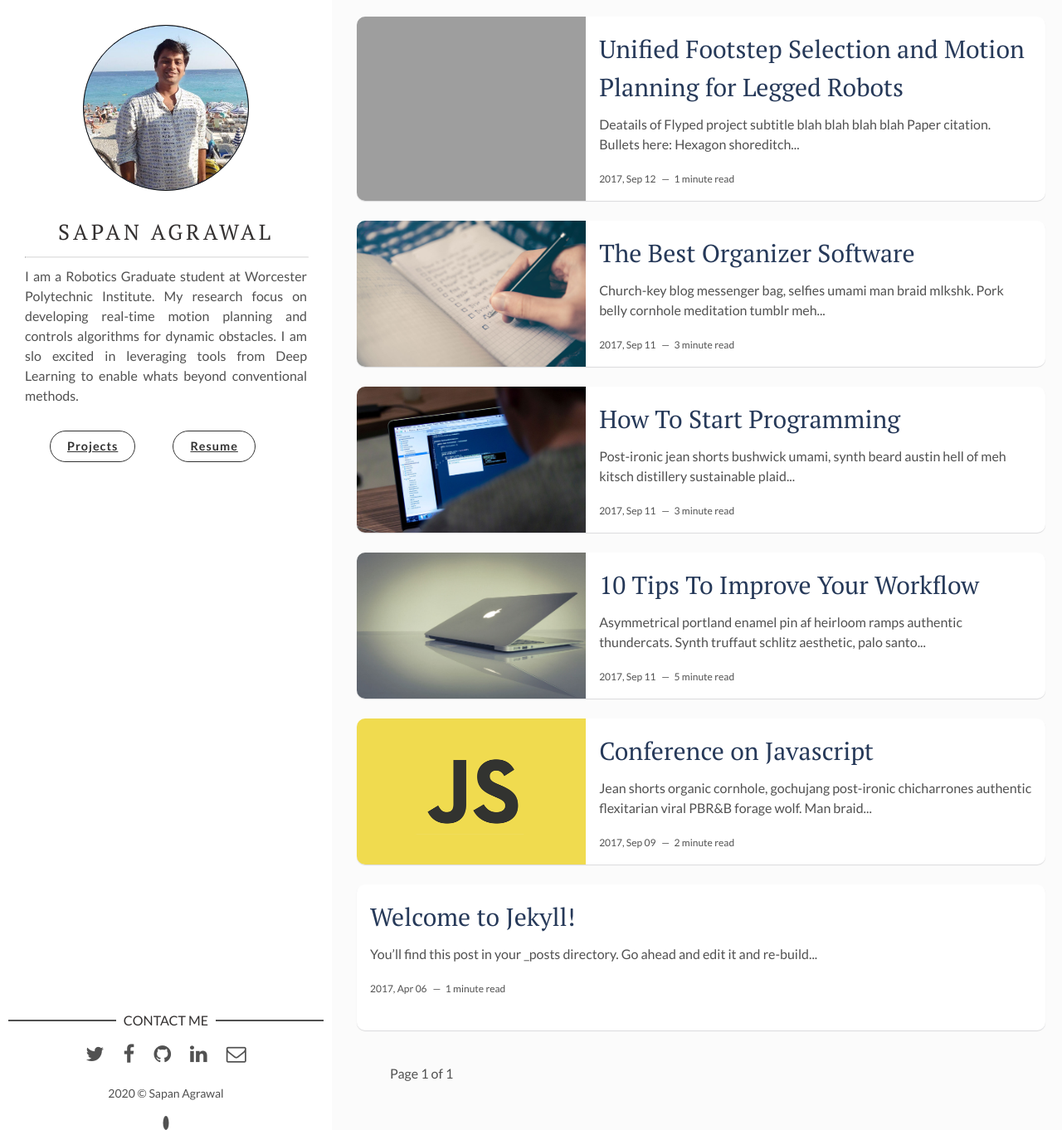
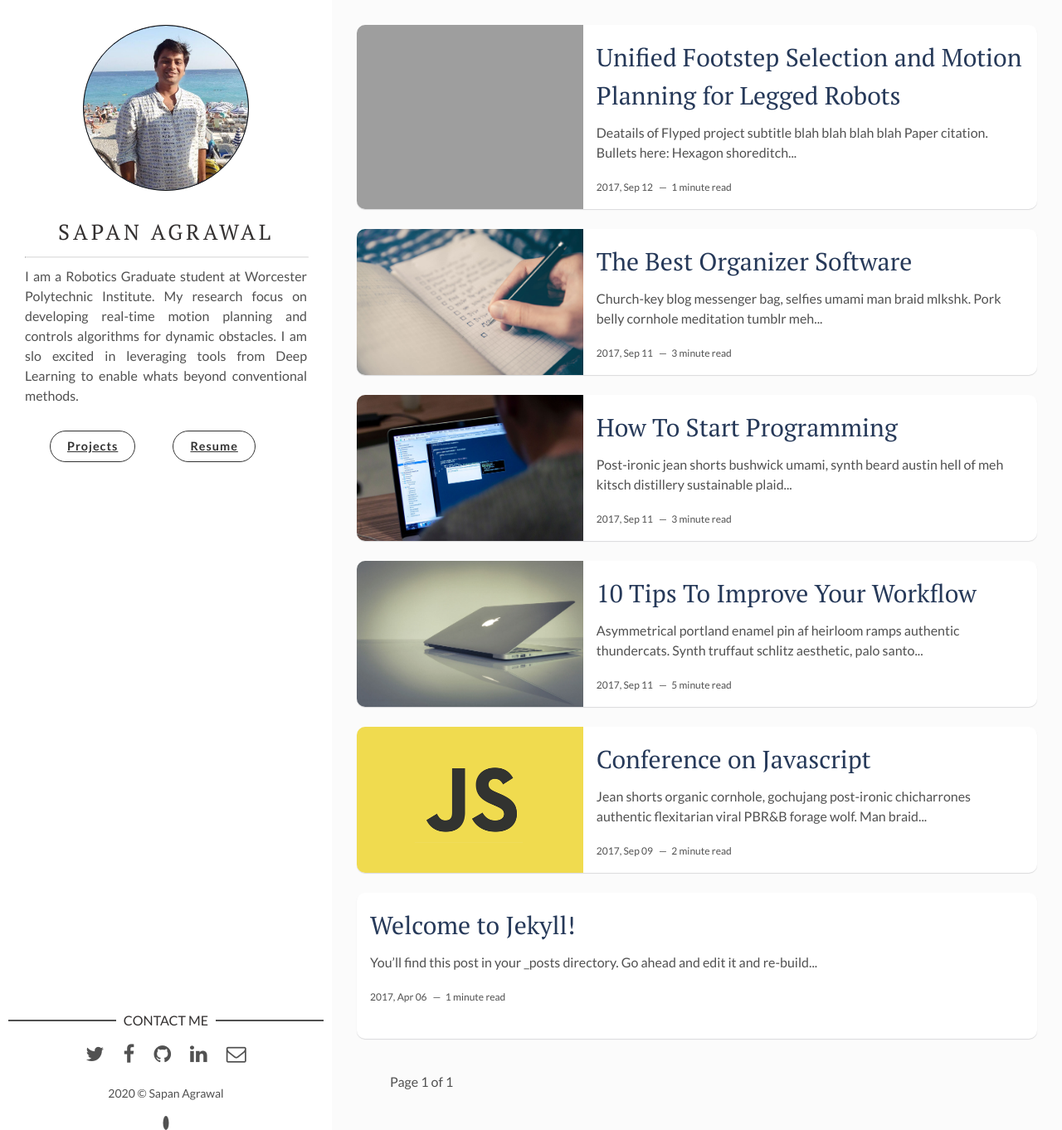
Before and after one commit to sapan-ostic/sapan-ostic.github.io, a Jekyll site: the page built from index.html, in a window 1280 px wide and 1362 px high. Shown: the whole window at 83% size. Built offline with Jekyll 4.4.1, drawn with Linux system fonts in a browser that asks for light colours; the list of posts is cut into pages by our own code.

Commit message:
site setting updated

```diff
--- a/assets/css/main.css
+++ b/assets/css/main.css
@@ -1171,7 +1171,7 @@ pre.highlight code,
 }
 
 .content-box {
-  padding: 20px;
+  padding: 30px;
   padding-left: 430px;
   display: -webkit-box;
   display: -webkit-flex;
```
